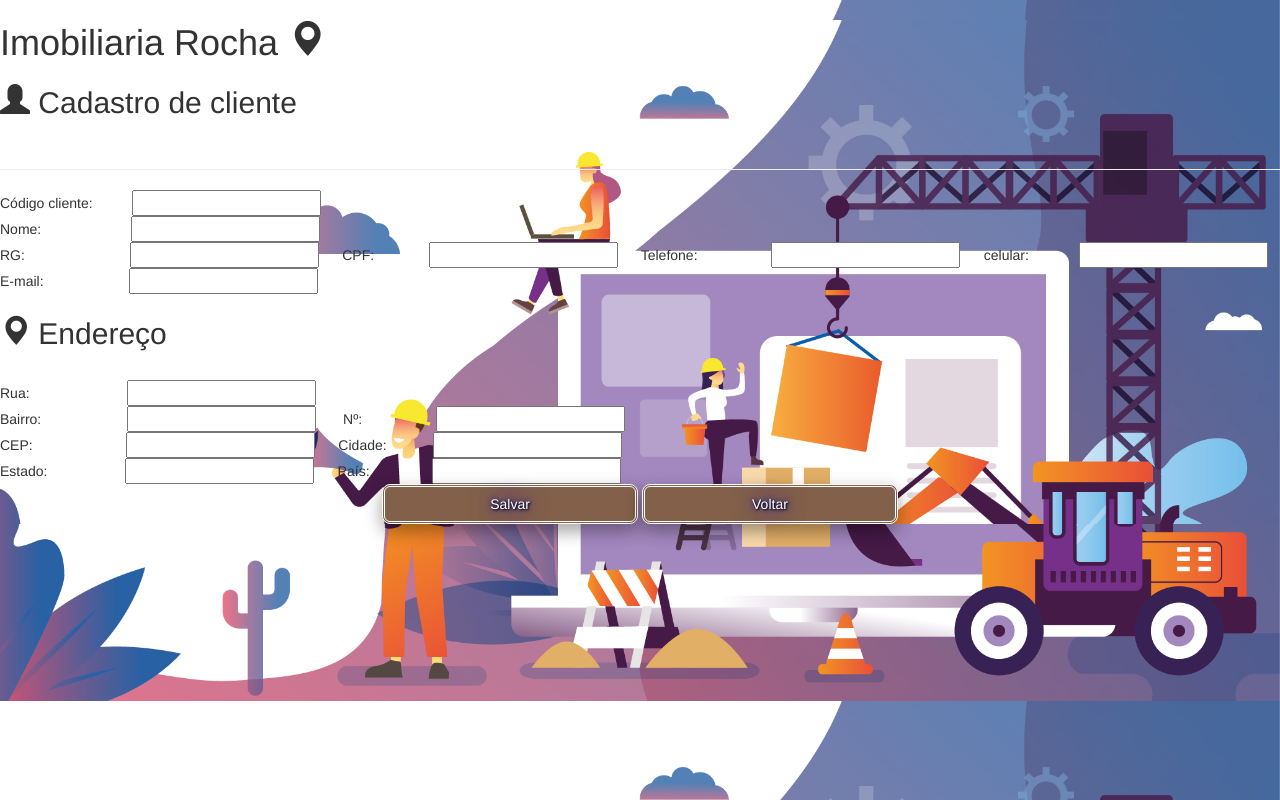
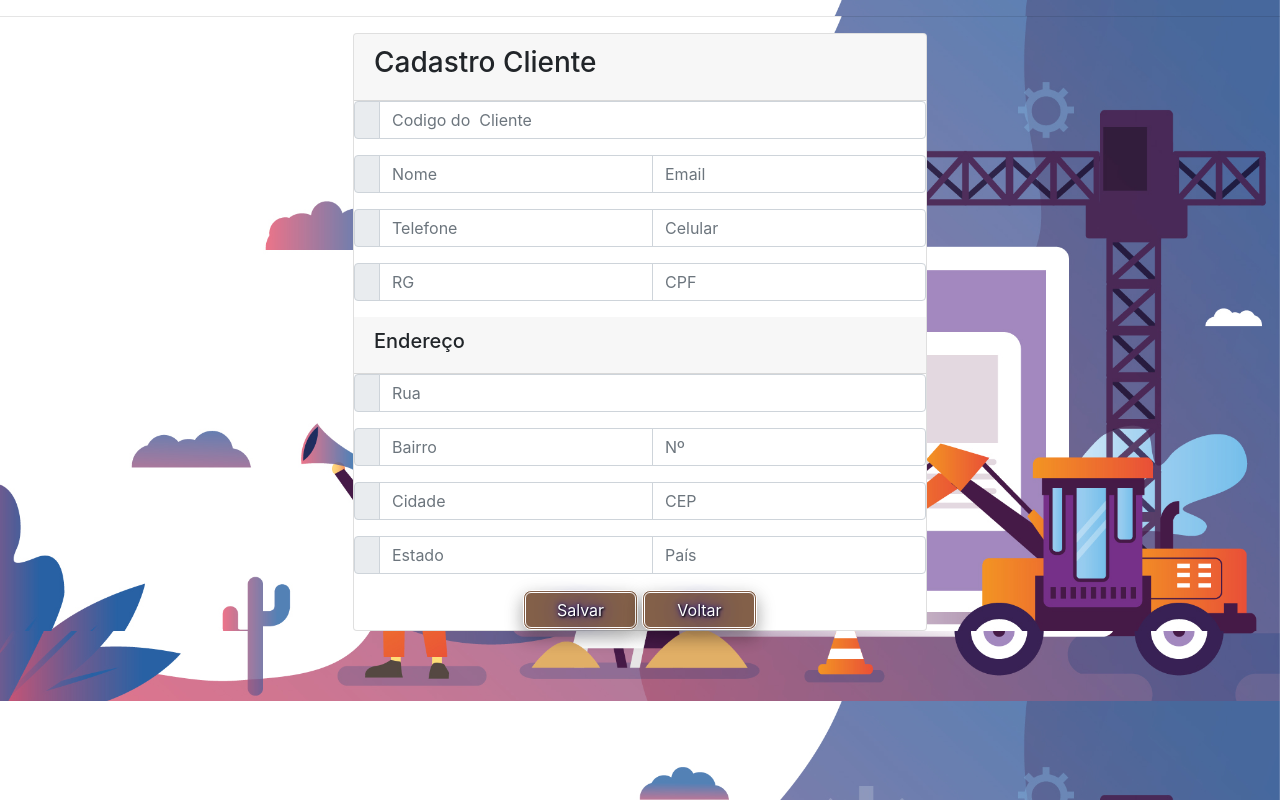
Before and after one commit to allanyo/Projeto_FBD_Imobiliaria, a PHP site: page /cadastroCliente.php in a window 1280 px wide. Run offline with PHP 8.4, Linux system fonts and the light colour scheme; some web fonts are replaced.

Commit message:
Desing BootStrap

```diff
--- a/cadastroCliente.php
+++ b/cadastroCliente.php
@@ -8,7 +8,7 @@ session_start();
 
 
 // PEGA A AÇÃO DO BOTÃO ENVIAR
-if(isset($_POST['btn-salvar'])):// NOME DO BOTÃƒO
+if (isset($_POST['btn-salvar'])) : // NOME DO BOTÃƒO
 
     //vão para a tabela endereço
 
@@ -30,15 +30,15 @@ if(isset($_POST['btn-salvar'])):// NOME DO BOTÃƒO
     $email = mysqli_escape_string($connect, $_POST['email']);
 
 
-    if(empty($rua)or empty($bairro)or empty($numero)or empty($cep)or empty($cidade)or empty($estado)or empty($pais)):
+    if (empty($rua) or empty($bairro) or empty($numero) or empty($cep) or empty($cidade) or empty($estado) or empty($pais)) :
         $erros[] = "<li> Preecha todos os campos</li>";
-    else:
+    else :
 
         $sqlendereco = " INSERT INTO endereco(rua,bairro,numero,cep,cidade,estado,pais) values ('$rua','$bairro','$numero','$cep','$cidade','$estado','$pais')";
 
-        if(mysqli_query($connect,  $sqlendereco)):
+        if (mysqli_query($connect,  $sqlendereco)) :
             echo 'Cadastrado com sucesso!';
-        else:
+        else :
             echo 'erro';
         endif;
 
@@ -46,9 +46,9 @@ if(isset($_POST['btn-salvar'])):// NOME DO BOTÃƒO
         $sqlcliente = " INSERT INTO cliente(codigo_cliente,nome,rg,cpf,telefone,celular,email,enderecoId) values ('$codigo_cliente','$nome','$rg','$cpf','$telefone','$celular','$email', LAST_INSERT_ID())";
 
 
-        if(mysqli_query($connect, $sqlcliente)):
+        if (mysqli_query($connect, $sqlcliente)) :
             echo 'Cadastrado com sucesso!';
-        else:
+        else :
             echo 'erro';
         endif;
 
@@ -58,7 +58,7 @@ if(isset($_POST['btn-salvar'])):// NOME DO BOTÃƒO
 
 endif;
 
-if(isset($_POST['btn-voltar'])):
+if (isset($_POST['btn-voltar'])) :
     header('Location: home.php');
 endif;
 
@@ -66,50 +66,114 @@ endif;
 
 <!DOCTYPE html>
 <html lang="pt-br">
+
 <head>
     <meta charset="UTF-8">
     <meta name="viewport" content="width=device-width, initial-scale=1.0">
     <meta http-equiv="X-UA-Compatible" content="ie=edge">
-    <link rel="stylesheet" href="https://maxcdn.bootstrapcdn.com/bootstrap/3.3.7/css/bootstrap.min.css">
+    <link rel="stylesheet" type="text/css" href="bootstrap/css/bootstrap.css" />
     <link rel="stylesheet" type="text/css" href="css/estiloImovelll.css" />
 
     <title>Imobiliaria</title>
 </head>
+
 <body>
-    <h1> Imobiliaria Rocha <i class="glyphicon glyphicon-map-marker"></i></h1>
-    <h2> <i class="glyphicon glyphicon-user"></i> Cadastro de cliente</h2><br>
 
     <hr>
     <?php
-        if(!empty($erros)):
-            foreach($erros as $erro):
+    if (!empty($erros)) :
+        foreach ($erros as $erro) :
             echo $erro;
         endforeach;
     endif;
     ?>
 
-    <div>
+
+    <div class="container">
+        <div class="d-flex justify-content-center h-100">
+            <div class="card">
+                <div class="card-header">
+                    <h3> <i class="glyphicon glyphicon-user"></i> Cadastro Cliente</h3>
+                </div>
                 <form action="<?php echo $_SERVER['PHP_SELF']; ?>" method="POST">
 
-                Código cliente: &nbsp&nbsp &nbsp&nbsp&nbsp&nbsp&nbsp&nbsp<input type="text" name="codigo_cliente"><br>
-                Nome:  &nbsp&nbsp&nbsp&nbsp&nbsp&nbsp&nbsp&nbsp&nbsp&nbsp &nbsp&nbsp&nbsp&nbsp&nbsp &nbsp&nbsp&nbsp&nbsp&nbsp<input type="text" name="nome"><br>
-                RG:  &nbsp&nbsp&nbsp&nbsp&nbsp &nbsp&nbsp&nbsp&nbsp&nbsp&nbsp&nbsp&nbsp &nbsp&nbsp&nbsp&nbsp&nbsp &nbsp&nbsp&nbsp&nbsp&nbsp<input type="text" name="rg">&nbsp&nbsp&nbsp&nbsp&nbsp
-                CPF: &nbsp&nbsp&nbsp&nbsp&nbsp&nbsp&nbsp&nbsp &nbsp&nbsp&nbsp&nbsp<input type="text" name="cpf">&nbsp&nbsp&nbsp&nbsp&nbsp
-                Telefone: &nbsp&nbsp&nbsp&nbsp&nbsp&nbsp&nbsp&nbsp&nbsp&nbsp&nbsp&nbsp &nbsp&nbsp&nbsp&nbsp&nbsp<input type="text" name="telefone">&nbsp&nbsp&nbsp&nbsp&nbsp
-                celular: &nbsp&nbsp&nbsp&nbsp&nbsp&nbsp &nbsp&nbsp&nbsp&nbsp&nbsp<input type="text" name="celular"><br>
-                E-mail: &nbsp&nbsp&nbsp&nbsp&nbsp&nbsp&nbsp&nbsp&nbsp&nbsp&nbsp&nbsp&nbsp&nbsp&nbsp&nbsp&nbsp&nbsp&nbsp&nbsp&nbsp<input type="text" name="email">
+
+                    <div class="input-group form-group">
+                        <div class="input-group-prepend">
+                            <span class="input-group-text"><i class="fas fa-user"></i></span>
+                        </div>
+                        <input type="text" class="form-control" name="codigo_cliente" placeholder="Codigo do  Cliente ">
+
+                    </div>
+
+                    <div class="input-group form-group">
+                        <div class="input-group-prepend">
+                            <span class="input-group-text"><i class="fas fa-user"></i></span>
+                        </div>
+                        <input type="text" class="form-control" name="nome" placeholder="Nome">
+                        <input type="text" class="form-control" name="email" placeholder="Email">
+
+                    </div>
 
 
-                <h2> <i class="glyphicon glyphicon-map-marker"></i> Endereço</h2><br>
+                    <div class="input-group form-group">
+                        <div class="input-group-prepend">
+                            <span class="input-group-text"><i class="fas fa-user"></i></span>
+                        </div>
+                        <input type="text" class="form-control" name="telefone" placeholder="Telefone">
+                        <input type="text" class="form-control" name="celular" placeholder="Celular">
+                    </div>
 
-                Rua: &nbsp&nbsp&nbsp&nbsp&nbsp&nbsp&nbsp&nbsp&nbsp&nbsp&nbsp&nbsp &nbsp&nbsp&nbsp&nbsp&nbsp &nbsp&nbsp&nbsp&nbsp&nbsp<input type="text" name="rua"> <br>
-                Bairro: &nbsp&nbsp&nbsp&nbsp&nbsp&nbsp&nbsp&nbsp&nbsp &nbsp&nbsp&nbsp&nbsp&nbsp &nbsp&nbsp&nbsp&nbsp&nbsp<input type="text" name="bairro"> &nbsp&nbsp&nbsp&nbsp&nbsp
-                Nº:   &nbsp&nbsp&nbsp&nbsp&nbsp &nbsp&nbsp&nbsp&nbsp&nbsp &nbsp&nbsp&nbsp&nbsp&nbsp <input type="text" name="numero"><br>
-                CEP: &nbsp&nbsp&nbsp&nbsp&nbsp&nbsp&nbsp&nbsp&nbsp&nbsp&nbsp &nbsp&nbsp&nbsp&nbsp&nbsp &nbsp&nbsp&nbsp&nbsp&nbsp<input type="text" name="cep">&nbsp&nbsp&nbsp&nbsp&nbsp
-                Cidade: &nbsp&nbsp&nbsp&nbsp&nbsp &nbsp&nbsp&nbsp&nbsp&nbsp<input type="text" name="cidade"><br>
-                Estado: &nbsp&nbsp&nbsp&nbsp&nbsp&nbsp&nbsp&nbsp&nbsp&nbsp&nbsp&nbsp &nbsp&nbsp&nbsp&nbsp&nbsp&nbsp<input type="text" name="estado">&nbsp&nbsp&nbsp&nbsp&nbsp
-                País: &nbsp&nbsp&nbsp&nbsp&nbsp&nbsp&nbsp&nbsp&nbsp&nbsp&nbsp&nbsp&nbsp&nbsp&nbsp<input type="text" name="pais"><br>
+                    <div class="input-group form-group">
+                        <div class="input-group-prepend">
+                            <span class="input-group-text"><i class="fas fa-user"></i></span>
+                        </div>
+                        <input type="text" class="form-control" name="rg" placeholder="RG">
+                        <input type="text" class="form-control" name="cpf" placeholder="CPF">
+                    </div>
+
+
+
+                    <div class="card-header">
+                        <h5> <i class="glyphicon glyphicon-user"></i> Endereço</h5>
+                    </div>
+
+
+                    <div class="input-group form-group">
+                        <div class="input-group-prepend">
+                            <span class="input-group-text"><i class="fas fa-user"></i></span>
+                        </div>
+                        <input type="text" class="form-control" name="rua" placeholder="Rua">
+                    </div>
+
+                    <div class="input-group form-group">
+                        <div class="input-group-prepend">
+                            <span class="input-group-text"><i class="fas fa-user"></i></span>
+                        </div>
+                        <input type="text" class="form-control" name="bairro" placeholder="Bairro">
+                        <input type="text" class="form-control" name="numero" placeholder="Nº">
+                    </div>
+
+                    <div class="input-group form-group">
+                        <div class="input-group-prepend">
+                            <span class="input-group-text"><i class="fas fa-user"></i></span>
+                        </div>
+                        <input type="text" class="form-control" name="cidade" placeholder="Cidade">
+                        <input type="text" class="form-control" name="cep" placeholder="CEP">
+                    </div>
+
+                    <div class="input-group form-group">
+                        <div class="input-group-prepend">
+                            <span class="input-group-text"><i class="fas fa-user"></i></span>
+                        </div>
+                        <input type="text" class="form-control" name="estado" placeholder="Estado">
+                        <input type="text" class="form-control" name="pais" placeholder="País">
+                    </div>
+
+
+
                     <center>
+
                         <button type="submit" name="btn-salvar">Salvar</button>
                         <button type="submit" name="btn-voltar">Voltar</button>
 
@@ -117,8 +181,16 @@ endif;
 
                 </form>
             </div>
+        </div>
+    </div>
+
+
+    <script src="https://code.jquery.com/jquery-3.3.1.slim.min.js" integrity="sha384-q8i/X+965DzO0rT7abK41JStQIAqVgRVzpbzo5smXKp4YfRvH+8abtTE1Pi6jizo" crossorigin="anonymous"></script>
+    <script src="https://cdnjs.cloudflare.com/ajax/libs/popper.js/1.14.7/umd/popper.min.js" integrity="sha384-UO2eT0CpHqdSJQ6hJty5KVphtPhzWj9WO1clHTMGa3JDZwrnQq4sF86dIHNDz0W1" crossorigin="anonymous"></script>
+    <script src="bootstrap/js/bootstrap.min.js" crossorigin="anonymous"></script>
 
 
 
 </body>
+
 </html>
```
Also changed, not shown: cadastroImovel.php (+6 -1 lines). Lines whose indentation alone changed are shown as unchanged.
